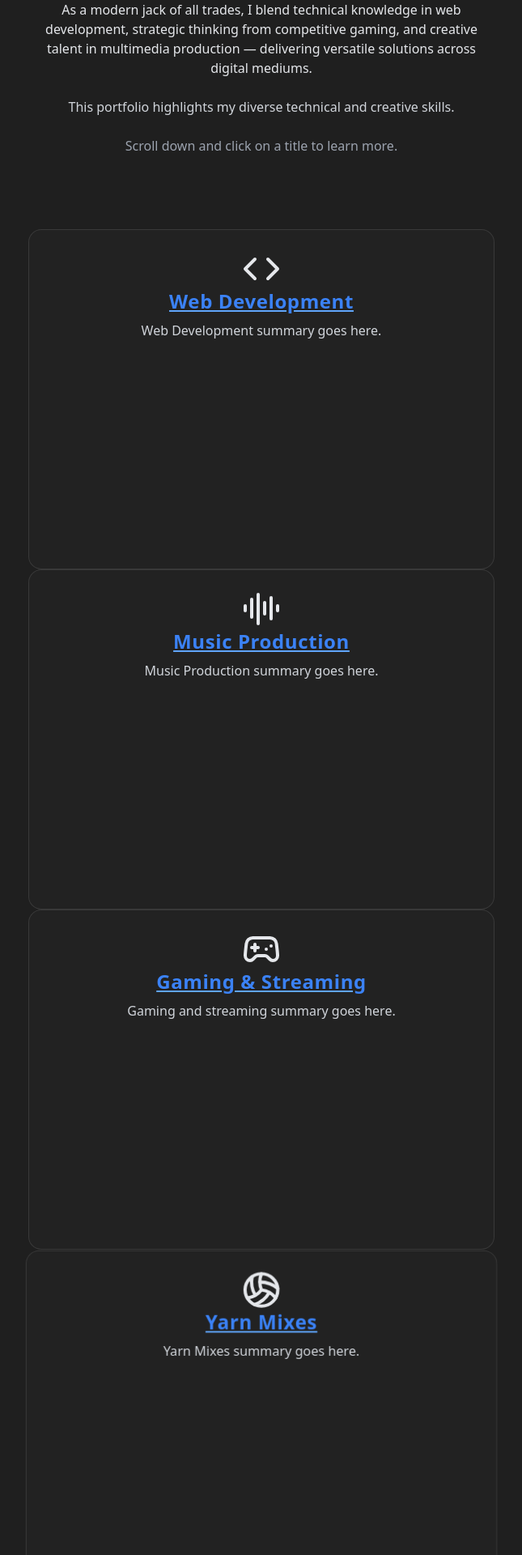
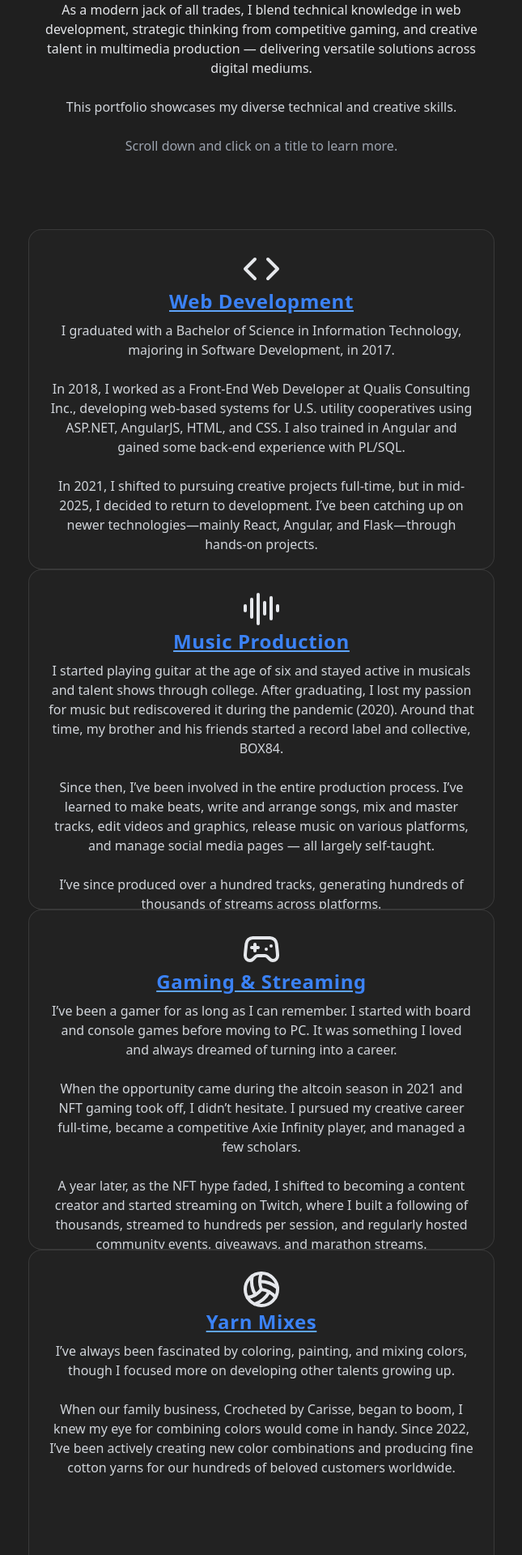
Before and after one commit to joshuakitong/portfolio, a React (Create React App) app: page /#/ in a window 1280 px wide. Shown: the part 360-2280 px from the top of the page at 81% size, without its empty margins (317-962 px from the left). Built offline with nearby package versions, Linux system fonts and the light colour scheme.

Commit message:
doc: update portfolio homepage content

```diff
--- a/src/pages/Home.jsx
+++ b/src/pages/Home.jsx
@@ -9,35 +9,35 @@ const skills = [
     name: 'Web Development',
     id: 'web',
     icon: <Code size={48} />,
-    summary: 'Web Development summary goes here.',
+    summary: 'I graduated with a Bachelor of Science in Information Technology, majoring in Software Development, in 2017.\n\nIn 2018, I worked as a Front-End Web Developer at Qualis Consulting Inc., developing web-based systems for U.S. utility cooperatives using ASP.NET, AngularJS, HTML, and CSS. I also trained in Angular and gained some back-end experience with PL/SQL.\n\nIn 2021, I shifted to pursuing creative projects full-time, but in mid-2025, I decided to return to development. I’ve been catching up on newer technologies—mainly React, Angular, and Flask—through hands-on projects.',
     link: "/webdev",
   },
   {
     name: 'Music Production',
     id: 'music',
     icon: <AudioLines size={48} />,
-    summary: 'Music Production summary goes here.',
+    summary: 'I started playing guitar at the age of six and stayed active in musicals and talent shows through college. After graduating, I lost my passion for music but rediscovered it during the pandemic (2020). Around that time, my brother and his friends started a record label and collective, BOX84.\n\nSince then, I’ve been involved in the entire production process. I’ve learned to make beats, write and arrange songs, mix and master tracks, edit videos and graphics, release music on various platforms, and manage social media pages — all largely self-taught.\n\nI’ve since produced over a hundred tracks, generating hundreds of thousands of streams across platforms.',
     link: "/music",
   },
   {
     name: 'Gaming & Streaming',
     id: 'gaming',
     icon: <Gamepad2 size={48} />,
-    summary: 'Gaming and streaming summary goes here.',
+    summary: 'I’ve been a gamer for as long as I can remember. I started with board and console games before moving to PC. It was something I loved and always dreamed of turning into a career.\n\nWhen the opportunity came during the altcoin season in 2021 and NFT gaming took off, I didn’t hesitate. I pursued my creative career full-time, became a competitive Axie Infinity player, and managed a few scholars.\n\nA year later, as the NFT hype faded, I shifted to becoming a content creator and started streaming on Twitch, where I built a following of thousands, streamed to hundreds per session, and regularly hosted community events, giveaways, and marathon streams.',
     link: "/gaming",
   },
   {
     name: 'Yarn Mixes',
     id: 'yarn',
     icon: <Volleyball size={48} />,
-    summary: 'Yarn Mixes summary goes here.',
+    summary: 'I’ve always been fascinated by coloring, painting, and mixing colors, though I focused more on developing other talents growing up.\n\nWhen our family business, Crocheted by Carisse, began to boom, I knew my eye for combining colors would come in handy. Since 2022, I’ve been actively creating new color combinations and producing fine cotton yarns for our hundreds of beloved customers worldwide.',
     link: "/yarn",
   },
   {
     name: 'Others',
     id: 'others',
     icon: <Sparkles size={48} />,
-    summary: 'Other skills and interests summary goes here.',
+    summary: 'I also have work experience beyond what’s mentioned above. I worked as a sound technician for our family sound system business, as a graphic designer for small organizations like GDG Baguio, and as a transcriptionist for Insight Asia. I’ve taught and coached students in both gaming and music, and I have experience trading cryptocurrencies.\n\nYou can learn more about my various interests and hobbies in this section.',
     link: "/others",
   },
 ];
@@ -110,7 +110,7 @@ export default function HomePage() {
               animate={{ opacity: 1, y: 0 }}
               transition={{ delay: 2, duration: 0.6 }}
             >
-              This portfolio highlights my diverse technical and creative skills.
+              This portfolio showcases my diverse technical and creative skills.
             </motion.p>
             <motion.p
               className="max-w-xl text-gray-400"
@@ -152,14 +152,14 @@ export default function HomePage() {
                 <Link to={skill.link} className="text-sm text-blue-400 hover:text-blue-300 underline">
                   <h2 className="text-2xl font-bold mb-2 tracking-wide text-blue-500">{skill.name}</h2>
                 </Link>
-                <p className="text-gray-300">{skill.summary}</p>
+                <p className="text-gray-300 text-[12px] sm:text-[12px] md:text-[14px] lg:text-[16px]" style={{ whiteSpace: 'pre-line' }}>{skill.summary}</p>
               </div>
             </motion.div>
           </div>
         );
       })}
       {/* add a spacer at the end to give space for last board*/}
-      <div style={{ height: "210px" }}></div>
+      <div style={{ height: "420px" }}></div>
 
       {(
         <motion.div
```
